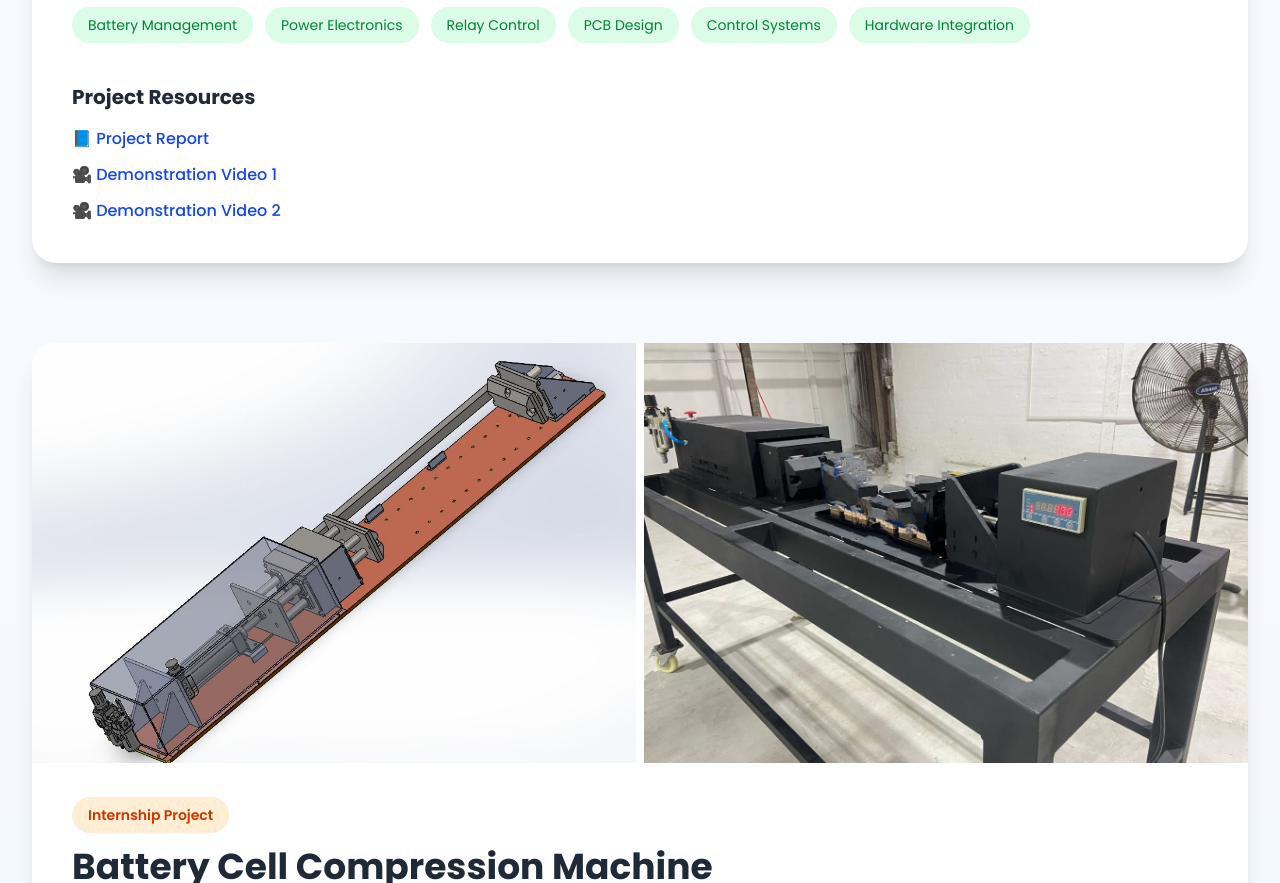
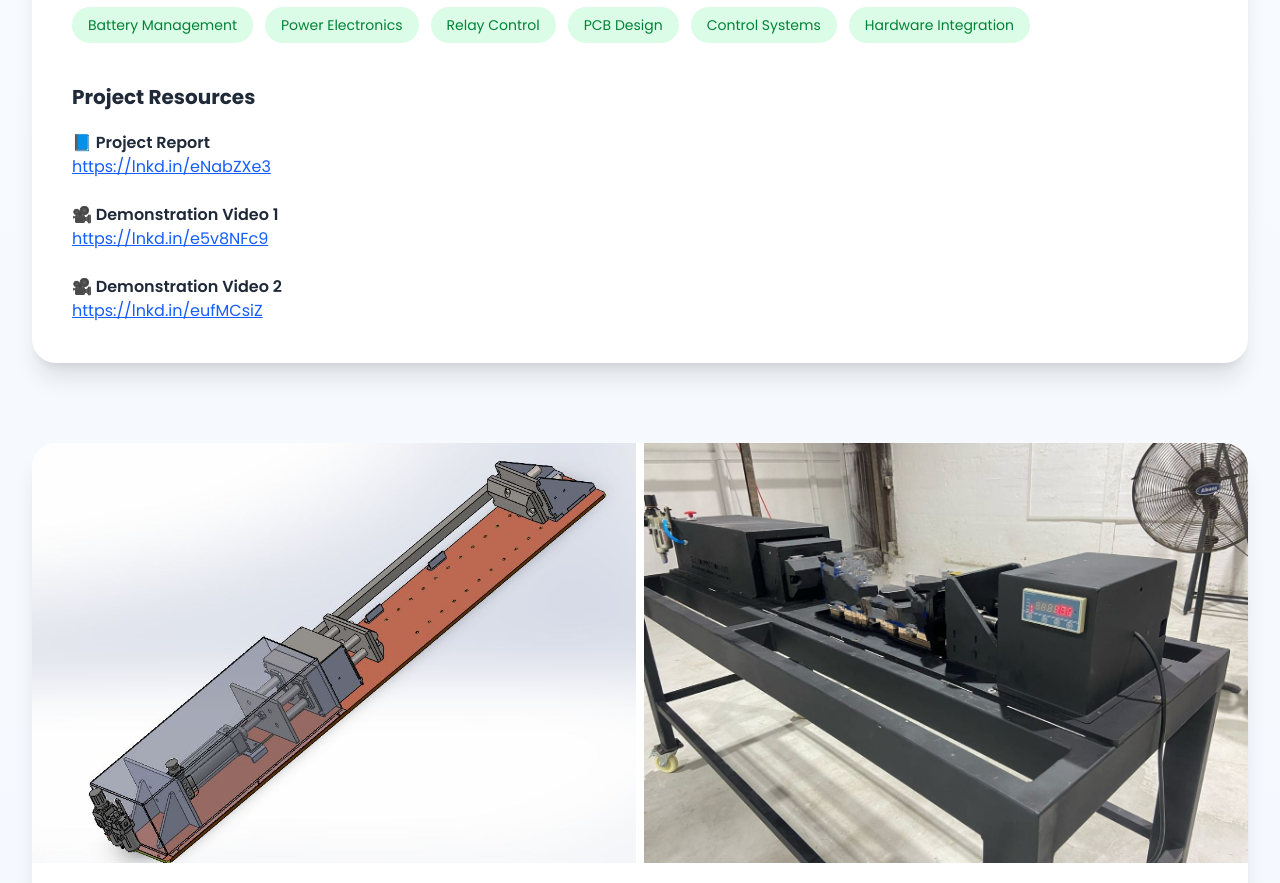
Before and after one commit to chanuga-01/portfolio, a React (Vite) app: page / in a window 1280 px wide. Shown: the part 4920-5803 px from the top of the page. Built offline with nearby package versions, Linux system fonts and the light colour scheme.

Commit message:
adding autmotive links

```diff
--- a/src/components/Projects.jsx
+++ b/src/components/Projects.jsx
@@ -135,16 +135,15 @@ function Projects() {
     </h4>
 
     <p className="text-gray-600 leading-8 mt-6">
-      Designed and developed a downscaled Series Hybrid Electric Vehicle
-      (HEV) featuring an intelligent embedded controller for real-time
-      power management. The system integrates dual Arduino
-      microcontrollers, multiple sensors, relay-based power switching,
-      and MATLAB/Simulink simulations to automatically manage energy
-      flow between the battery and generator under different operating
-      conditions. Successfully designed, assembled, and tested a
-      complete hardware prototype demonstrating embedded systems,
-      control engineering, power electronics, and vehicle system
-      integration.
+      Designed and developed a downscaled Series Hybrid Electric Vehicle (HEV)
+      featuring an intelligent embedded controller for real-time power
+      management. The system integrates dual Arduino microcontrollers,
+      multiple sensors, relay-based power switching, and MATLAB/Simulink
+      simulations to automatically manage energy flow between the battery
+      and generator under different operating conditions. Successfully
+      designed, assembled, and tested a complete hardware prototype
+      demonstrating embedded systems, control engineering, power
+      electronics, and vehicle system integration.
     </p>
 
     <h4 className="font-bold text-xl mt-8 mb-4">
@@ -167,7 +166,7 @@ function Projects() {
         "Relay Control",
         "PCB Design",
         "Control Systems",
-        "Hardware Integration"
+        "Hardware Integration",
       ].map((skill) => (
         <span
           key={skill}
@@ -179,46 +178,67 @@ function Projects() {
 
     </div>
 
+    {/* ===================================================== */}
     {/* Project Resources */}
+    {/* ===================================================== */}
 
-    <h4 className="font-bold text-xl mt-10 mb-4">
+    <h4 className="font-bold text-xl mt-10 mb-5">
       Project Resources
     </h4>
 
-    <div className="space-y-3">
+    <div className="space-y-6">
+
+      <div>
+        <p className="font-semibold text-gray-800">
+          📘 Project Report
+        </p>
 
         <a
           href="https://lnkd.in/eNabZXe3"
           target="_blank"
           rel="noopener noreferrer"
-        className="flex items-center gap-2 text-blue-700 hover:text-blue-900 hover:underline font-medium"
+          className="text-blue-600 underline hover:text-blue-800 break-all"
         >
-        📘 Project Report
+          https://lnkd.in/eNabZXe3
         </a>
+      </div>
+
+      <div>
+        <p className="font-semibold text-gray-800">
+          🎥 Demonstration Video 1
+        </p>
 
         <a
           href="https://lnkd.in/e5v8NFc9"
           target="_blank"
           rel="noopener noreferrer"
-        className="flex items-center gap-2 text-blue-700 hover:text-blue-900 hover:underline font-medium"
+          className="text-blue-600 underline hover:text-blue-800 break-all"
         >
-        🎥 Demonstration Video 1
+          https://lnkd.in/e5v8NFc9
         </a>
+      </div>
+
+      <div>
+        <p className="font-semibold text-gray-800">
+          🎥 Demonstration Video 2
+        </p>
 
         <a
           href="https://lnkd.in/eufMCsiZ"
           target="_blank"
           rel="noopener noreferrer"
-        className="flex items-center gap-2 text-blue-700 hover:text-blue-900 hover:underline font-medium"
+          className="text-blue-600 underline hover:text-blue-800 break-all"
         >
-        🎥 Demonstration Video 2
+          https://lnkd.in/eufMCsiZ
         </a>
+      </div>
 
     </div>
 
   </div>
 
 </div>
+
 {/* ===================================================== */}
 {/* Battery Cell Compression Machine */}
 {/* ===================================================== */}
```
Lines whose indentation alone changed are shown as unchanged.
